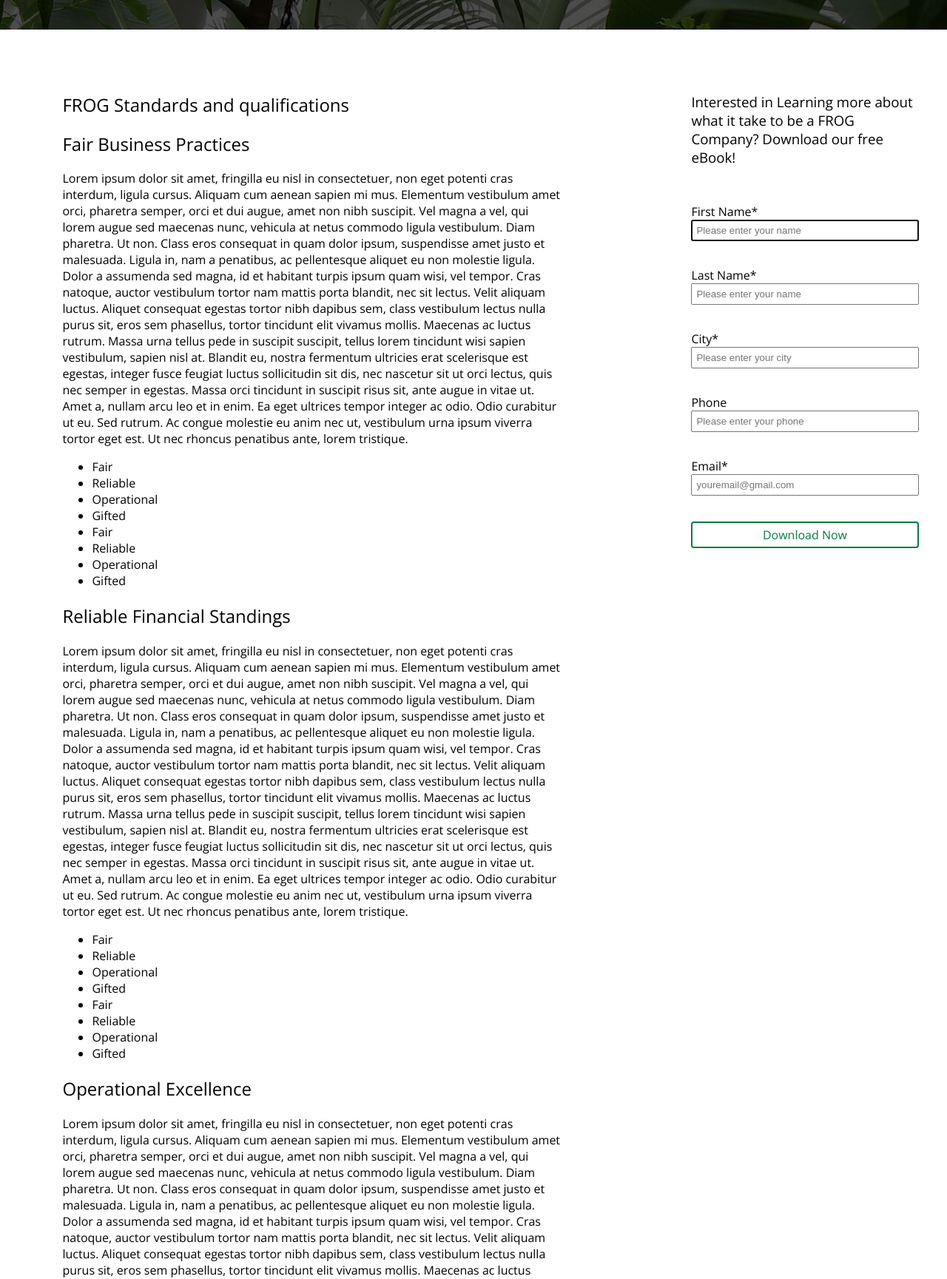
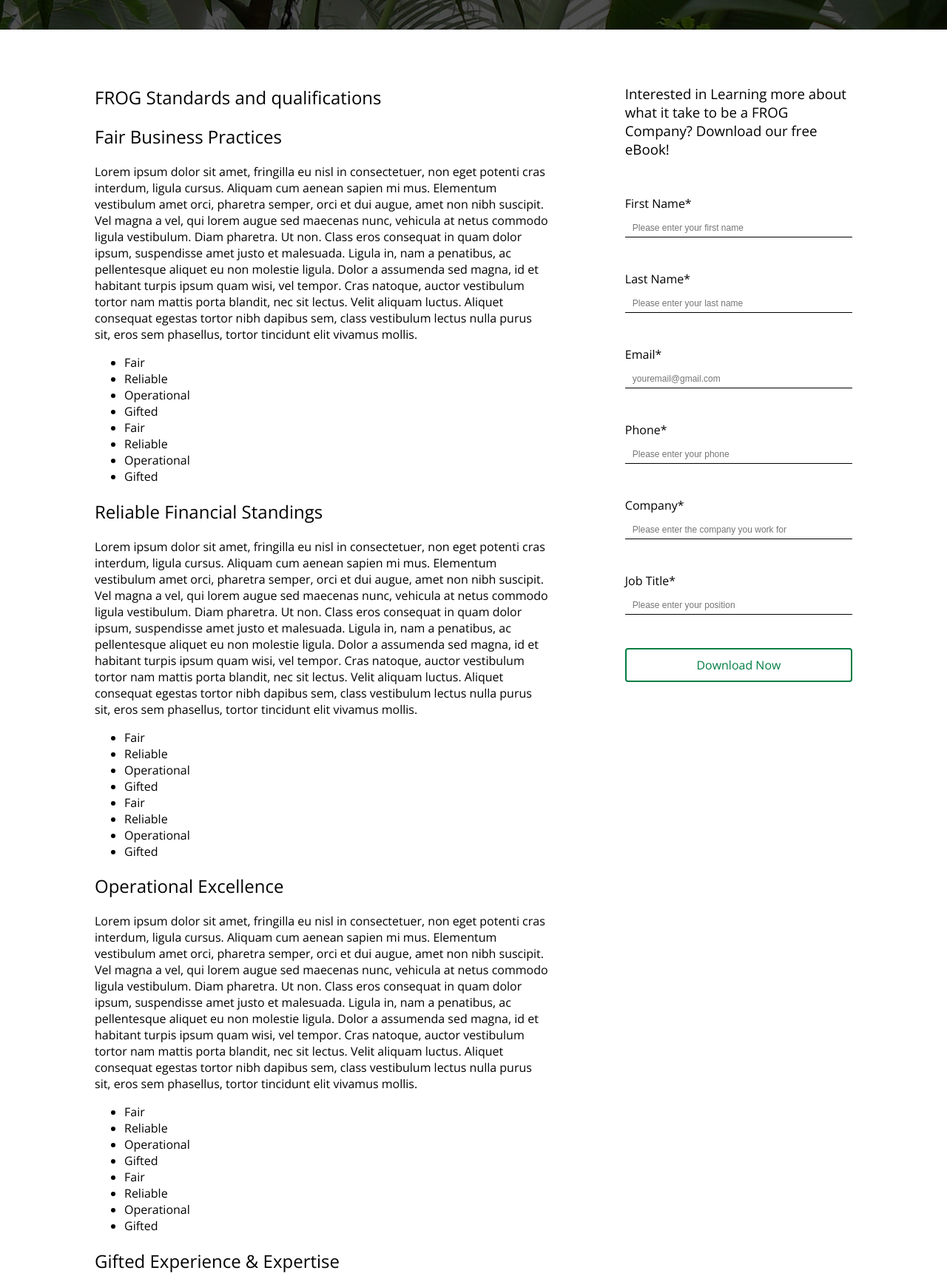
Before and after one commit to alexdaniels11/A-FROG-Company, a PHP site: page /frog-standards.php in a window 1280 px wide. Shown: the part 145-1874 px from the top of the page at 74% size. Run offline with PHP 8.4, Linux system fonts and the light colour scheme.

Commit message:
form changes

```diff
--- a/css/main.css
+++ b/css/main.css
@@ -16,6 +16,10 @@
 	-webkit-box-sizing: border-box;
 	-moz-box-sizing: border-box;
 	box-sizing: border-box;
+}
+
+label {
+	font-size: 16px;
 }
 
 .green-bar {
@@ -63,7 +67,7 @@
 }
 
 .container {
-	margin-top: 125px;
+	margin-top: 200px;
 	width: 80%;
 	margin-left: 10%;
 	margin-right: 10%;
@@ -704,7 +708,7 @@
 }
 
 .two-third-left {
-	width: 66%;
+	width: 60%;
 	float: left;
 }
 
@@ -720,7 +724,22 @@
 .one-third-right form input {
 	width: 100%;
 	padding: 5px;
-	margin-bottom: 35px;
+	padding-left: 10px;
+	margin-top: 10px;
+	margin-bottom: 45px;
+	border: none;
+	border-bottom: 1px solid;
+	font-size: 12px;
+	transition: all .25s ease-in-out;
+}
+
+.one-third-right form input:focus {
+	-moz-transform: scale(1.25);
+	-ms-transform: scale(1.25);
+	-webkit-transform: scale(1.25);
+	transform: scale(1.25);
+	outline: #007d42 auto 5px;
+	border-bottom: none;
 }
 
 .form-submit-button {
@@ -745,7 +764,7 @@
 	background: #007d42;
 }
 
-/* Mobile Dev */
+/********************* Mobile Dev *********************/
 
 @media (max-width: 1457px) {
 	.column123 h2, .column4 h2 {
--- a/frog-standards.php
+++ b/frog-standards.php
@@ -5,9 +5,11 @@
 
 <div class="photo-bar sec1arrow"></div>
 
+<div class="container">
+
 	<article class="two-third-left">
 
-	<div class="container">
+		<div>
 			<div>
 				<h1>FROG Standards and qualifications</h1>
 			</div>
@@ -16,8 +18,7 @@
 			<h2>Fair Business Practices</h2>
 			<p>Lorem ipsum dolor sit amet, fringilla eu nisl in consectetuer, non eget potenti cras interdum, ligula cursus. Aliquam cum aenean sapien mi mus. Elementum vestibulum amet orci, pharetra semper, orci et dui augue, amet non nibh suscipit. Vel magna a vel, qui lorem augue sed maecenas nunc, vehicula at netus commodo ligula vestibulum. Diam pharetra.
 			Ut non. Class eros consequat in quam dolor ipsum, suspendisse amet justo et malesuada. Ligula in, nam a penatibus, ac pellentesque aliquet eu non molestie ligula. Dolor a assumenda sed magna, id et habitant turpis ipsum quam wisi, vel tempor. Cras natoque, auctor vestibulum tortor nam mattis porta blandit, nec sit lectus. Velit aliquam luctus.
-		Aliquet consequat egestas tortor nibh dapibus sem, class vestibulum lectus nulla purus sit, eros sem phasellus, tortor tincidunt elit vivamus mollis. Maecenas ac luctus rutrum. Massa urna tellus pede in suscipit suscipit, tellus lorem tincidunt wisi sapien vestibulum, sapien nisl at. Blandit eu, nostra fermentum ultricies erat scelerisque est egestas, integer fusce feugiat luctus sollicitudin sit dis, nec nascetur sit ut orci lectus, quis nec semper in egestas. Massa orci tincidunt in suscipit risus sit, ante augue in vitae ut.
-		Amet a, nullam arcu leo et in enim. Ea eget ultrices tempor integer ac odio. Odio curabitur ut eu. Sed rutrum. Ac congue molestie eu anim nec ut, vestibulum urna ipsum viverra tortor eget est. Ut nec rhoncus penatibus ante, lorem tristique.</p>
+			Aliquet consequat egestas tortor nibh dapibus sem, class vestibulum lectus nulla purus sit, eros sem phasellus, tortor tincidunt elit vivamus mollis.</p>
 			<ul>
 				<li>Fair</li>
 				<li>Reliable</li>
@@ -32,8 +33,7 @@
 			<h2>Reliable Financial Standings</h2>
 			<p>Lorem ipsum dolor sit amet, fringilla eu nisl in consectetuer, non eget potenti cras interdum, ligula cursus. Aliquam cum aenean sapien mi mus. Elementum vestibulum amet orci, pharetra semper, orci et dui augue, amet non nibh suscipit. Vel magna a vel, qui lorem augue sed maecenas nunc, vehicula at netus commodo ligula vestibulum. Diam pharetra.
 			Ut non. Class eros consequat in quam dolor ipsum, suspendisse amet justo et malesuada. Ligula in, nam a penatibus, ac pellentesque aliquet eu non molestie ligula. Dolor a assumenda sed magna, id et habitant turpis ipsum quam wisi, vel tempor. Cras natoque, auctor vestibulum tortor nam mattis porta blandit, nec sit lectus. Velit aliquam luctus.
-		Aliquet consequat egestas tortor nibh dapibus sem, class vestibulum lectus nulla purus sit, eros sem phasellus, tortor tincidunt elit vivamus mollis. Maecenas ac luctus rutrum. Massa urna tellus pede in suscipit suscipit, tellus lorem tincidunt wisi sapien vestibulum, sapien nisl at. Blandit eu, nostra fermentum ultricies erat scelerisque est egestas, integer fusce feugiat luctus sollicitudin sit dis, nec nascetur sit ut orci lectus, quis nec semper in egestas. Massa orci tincidunt in suscipit risus sit, ante augue in vitae ut.
-		Amet a, nullam arcu leo et in enim. Ea eget ultrices tempor integer ac odio. Odio curabitur ut eu. Sed rutrum. Ac congue molestie eu anim nec ut, vestibulum urna ipsum viverra tortor eget est. Ut nec rhoncus penatibus ante, lorem tristique.</p>
+			Aliquet consequat egestas tortor nibh dapibus sem, class vestibulum lectus nulla purus sit, eros sem phasellus, tortor tincidunt elit vivamus mollis.</p>
 			<ul>
 				<li>Fair</li>
 				<li>Reliable</li>
@@ -48,8 +48,7 @@
 			<h2>Operational Excellence</h2>
 			<p>Lorem ipsum dolor sit amet, fringilla eu nisl in consectetuer, non eget potenti cras interdum, ligula cursus. Aliquam cum aenean sapien mi mus. Elementum vestibulum amet orci, pharetra semper, orci et dui augue, amet non nibh suscipit. Vel magna a vel, qui lorem augue sed maecenas nunc, vehicula at netus commodo ligula vestibulum. Diam pharetra.
 			Ut non. Class eros consequat in quam dolor ipsum, suspendisse amet justo et malesuada. Ligula in, nam a penatibus, ac pellentesque aliquet eu non molestie ligula. Dolor a assumenda sed magna, id et habitant turpis ipsum quam wisi, vel tempor. Cras natoque, auctor vestibulum tortor nam mattis porta blandit, nec sit lectus. Velit aliquam luctus.
-		Aliquet consequat egestas tortor nibh dapibus sem, class vestibulum lectus nulla purus sit, eros sem phasellus, tortor tincidunt elit vivamus mollis. Maecenas ac luctus rutrum. Massa urna tellus pede in suscipit suscipit, tellus lorem tincidunt wisi sapien vestibulum, sapien nisl at. Blandit eu, nostra fermentum ultricies erat scelerisque est egestas, integer fusce feugiat luctus sollicitudin sit dis, nec nascetur sit ut orci lectus, quis nec semper in egestas. Massa orci tincidunt in suscipit risus sit, ante augue in vitae ut.
-		Amet a, nullam arcu leo et in enim. Ea eget ultrices tempor integer ac odio. Odio curabitur ut eu. Sed rutrum. Ac congue molestie eu anim nec ut, vestibulum urna ipsum viverra tortor eget est. Ut nec rhoncus penatibus ante, lorem tristique.</p>
+			Aliquet consequat egestas tortor nibh dapibus sem, class vestibulum lectus nulla purus sit, eros sem phasellus, tortor tincidunt elit vivamus mollis.</p>
 			<ul>
 				<li>Fair</li>
 				<li>Reliable</li>
@@ -64,8 +63,7 @@
 			<h2>Gifted Experience & Expertise</h2>
 			<p>Lorem ipsum dolor sit amet, fringilla eu nisl in consectetuer, non eget potenti cras interdum, ligula cursus. Aliquam cum aenean sapien mi mus. Elementum vestibulum amet orci, pharetra semper, orci et dui augue, amet non nibh suscipit. Vel magna a vel, qui lorem augue sed maecenas nunc, vehicula at netus commodo ligula vestibulum. Diam pharetra.
 			Ut non. Class eros consequat in quam dolor ipsum, suspendisse amet justo et malesuada. Ligula in, nam a penatibus, ac pellentesque aliquet eu non molestie ligula. Dolor a assumenda sed magna, id et habitant turpis ipsum quam wisi, vel tempor. Cras natoque, auctor vestibulum tortor nam mattis porta blandit, nec sit lectus. Velit aliquam luctus.
-		Aliquet consequat egestas tortor nibh dapibus sem, class vestibulum lectus nulla purus sit, eros sem phasellus, tortor tincidunt elit vivamus mollis. Maecenas ac luctus rutrum. Massa urna tellus pede in suscipit suscipit, tellus lorem tincidunt wisi sapien vestibulum, sapien nisl at. Blandit eu, nostra fermentum ultricies erat scelerisque est egestas, integer fusce feugiat luctus sollicitudin sit dis, nec nascetur sit ut orci lectus, quis nec semper in egestas. Massa orci tincidunt in suscipit risus sit, ante augue in vitae ut.
-		Amet a, nullam arcu leo et in enim. Ea eget ultrices tempor integer ac odio. Odio curabitur ut eu. Sed rutrum. Ac congue molestie eu anim nec ut, vestibulum urna ipsum viverra tortor eget est. Ut nec rhoncus penatibus ante, lorem tristique.</p>
+			Aliquet consequat egestas tortor nibh dapibus sem, class vestibulum lectus nulla purus sit, eros sem phasellus, tortor tincidunt elit vivamus mollis.</p>
 			<ul>
 				<li>Fair</li>
 				<li>Reliable</li>
@@ -80,28 +78,18 @@
 
 	</article>
 	<aside class="one-third-right">
-	<div class="container">
+		<div>
 			<form name="form1" id="ff" method="post" action="inc/insert.php">
 	    		<h3>Interested in Learning more about what it take to be a FROG Company? Download our free eBook!</h3>
 
 	        <label>
 	        <span>First Name*</span>
-        <input type="text" placeholder="Please enter your name" name="name" id="name" required autofocus>
+	        <input type="text" placeholder="Please enter your first name" name="name" id="name" required>
 	        </label>
 
 	        <label>
 	        <span>Last Name*</span>
-        <input type="text" placeholder="Please enter your name" name="name" id="name" required autofocus>
-        </label>
-
-        <label>
-        <span>City*</span>
-        <input type="text" placeholder="Please enter your city" name="city" id="city" required>
-        </label>
-
-        <label>
-        <span>Phone</span>
-        <input type="tel" placeholder="Please enter your phone" name="phone" id="phone">
+	        <input type="text" placeholder="Please enter your last name" name="name" id="name" required>
 	        </label>
 
 	 		<label>
@@ -109,12 +97,28 @@
 	        <input type="email" placeholder="youremail@gmail.com" name="email" id="email" required>
 	        </label>
 
-        <input class="form-submit-button hvr-sweep-to-top" type="submit" name="Submit" value="Download Now">
+	        <label>
+	        <span>Phone*</span>
+	        <input type="tel" placeholder="Please enter your phone" name="phone" id="phone" required>
+	        </label>
+
+	        <label>
+	        <span>Company*</span>
+	        <input type="text" placeholder="Please enter the company you work for" name="company" id="company" required>
+	        </label>
+
+	        <label>
+	        <span>Job Title*</span>
+	        <input type="job" placeholder="Please enter your position" name="job" id="job" required>
+	        </label>
+
+	        <button class="form-submit-button hvr-sweep-to-top" type="submit" name="Submit">Download Now</button>
 
 	    </form>
 		</div>
 	</aside>
 
+</div>
 
 <!-- Footer -->
 
```
Lines whose indentation alone changed are shown as unchanged.
